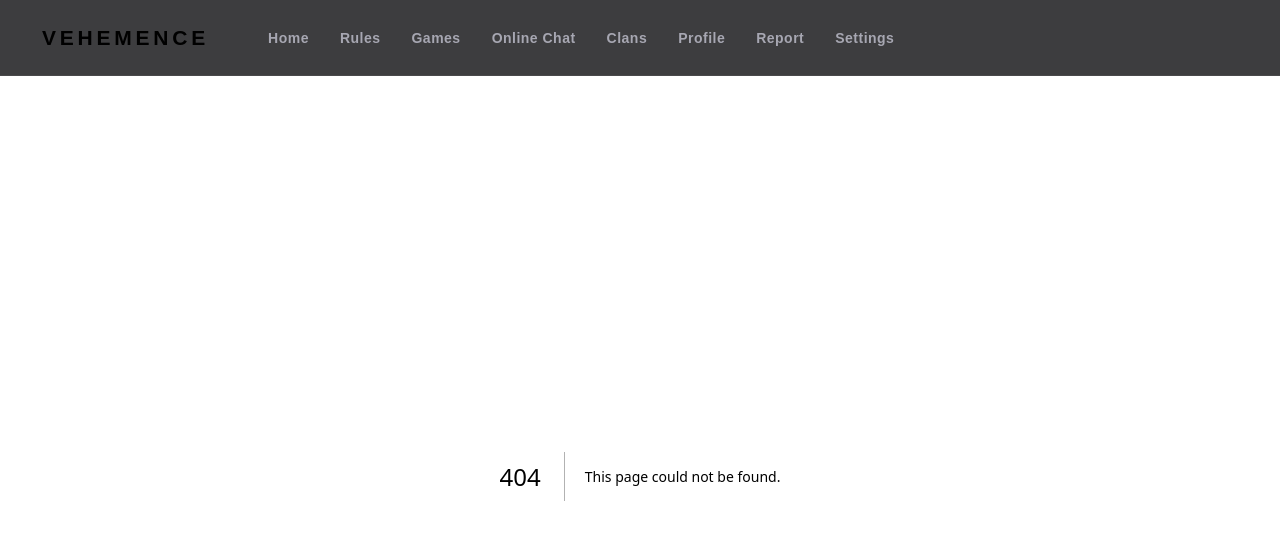
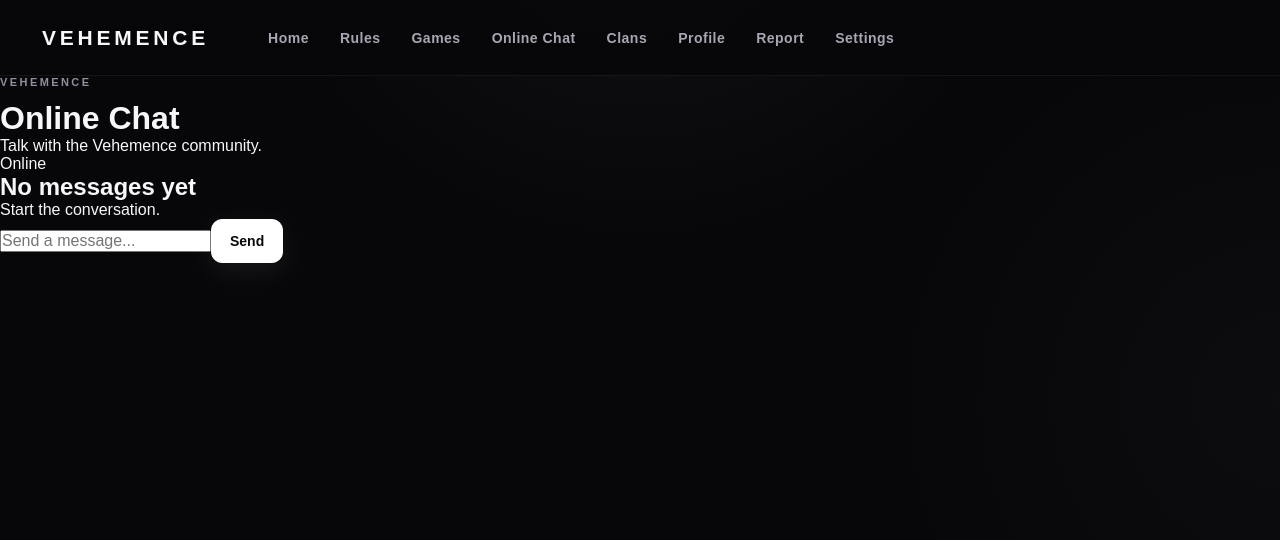
Before and after one commit to xaf13-spec/vehemence, a Next.js app: page /chat in a window 1280 px wide. Before the commit this address had no page. Shown: the top 540 px of the page. Built offline with nearby package versions, Linux system fonts and the light colour scheme.

Commit message:
Add initial online chat page

```diff
--- /dev/null
+++ b/app/chat/page.js
@@ -0,0 +1,54 @@
+"use client";
+
+import { useState } from "react";
+
+export default function Chat() {
+  const [message, setMessage] = useState("");
+
+  function handleSubmit(event) {
+    event.preventDefault();
+
+    if (!message.trim()) {
+      return;
+    }
+
+    setMessage("");
+  }
+
+  return (
+    <main className="chat-page">
+      <div className="chat-container">
+        <div className="chat-header">
+          <div>
+            <p className="eyebrow">VEHEMENCE</p>
+            <h1>Online Chat</h1>
+            <p>Talk with the Vehemence community.</p>
+          </div>
+          <span className="chat-status">Online</span>
+        </div>
+
+        <section className="chat-card">
+          <div className="chat-messages">
+            <div className="chat-empty">
+              <h2>No messages yet</h2>
+              <p>Start the conversation.</p>
+            </div>
+          </div>
+
+          <form className="chat-input-area" onSubmit={handleSubmit}>
+            <input
+              value={message}
+              onChange={(event) => setMessage(event.target.value)}
+              type="text"
+              placeholder="Send a message..."
+              maxLength={500}
+            />
+            <button type="submit" className="primary-button">
+              Send
+            </button>
+          </form>
+        </section>
+      </div>
+    </main>
+  );
+}
```
